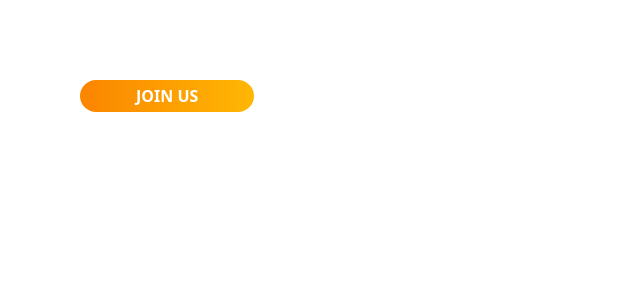
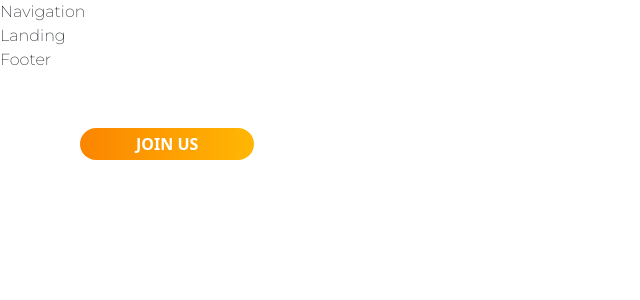
Before and after one commit to acm-ucr/hlg-website, a Next.js app: page / in a window 1280 px wide. Shown: the top 300 px of the page, without its empty margins (0-640 px from the left). Built offline with nearby package versions, Linux system fonts and the light colour scheme.

Commit message:
create Button Component 2

```diff
--- a/src/app/page.js
+++ b/src/app/page.js
@@ -1,8 +1,10 @@
 import Button from "@/components/Button";
+import Landing from "@/components/home/Landing";
 
 const home = () => {
   return (
     <div>
+      <Landing />
       <Button />
     </div>
   );
--- a/src/components/Footer.jsx
+++ b/src/components/Footer.jsx
@@ -1,5 +1,5 @@
 const Footer = () => {
-  return <div></div>;
+  return <div>Footer</div>;
 };
 
 export default Footer;
--- a/src/components/Navigation.jsx
+++ b/src/components/Navigation.jsx
@@ -1,5 +1,5 @@
 const Navigation = () => {
-  return <div></div>;
+  return <div>Navigation</div>;
 };
 
 export default Navigation;
```
